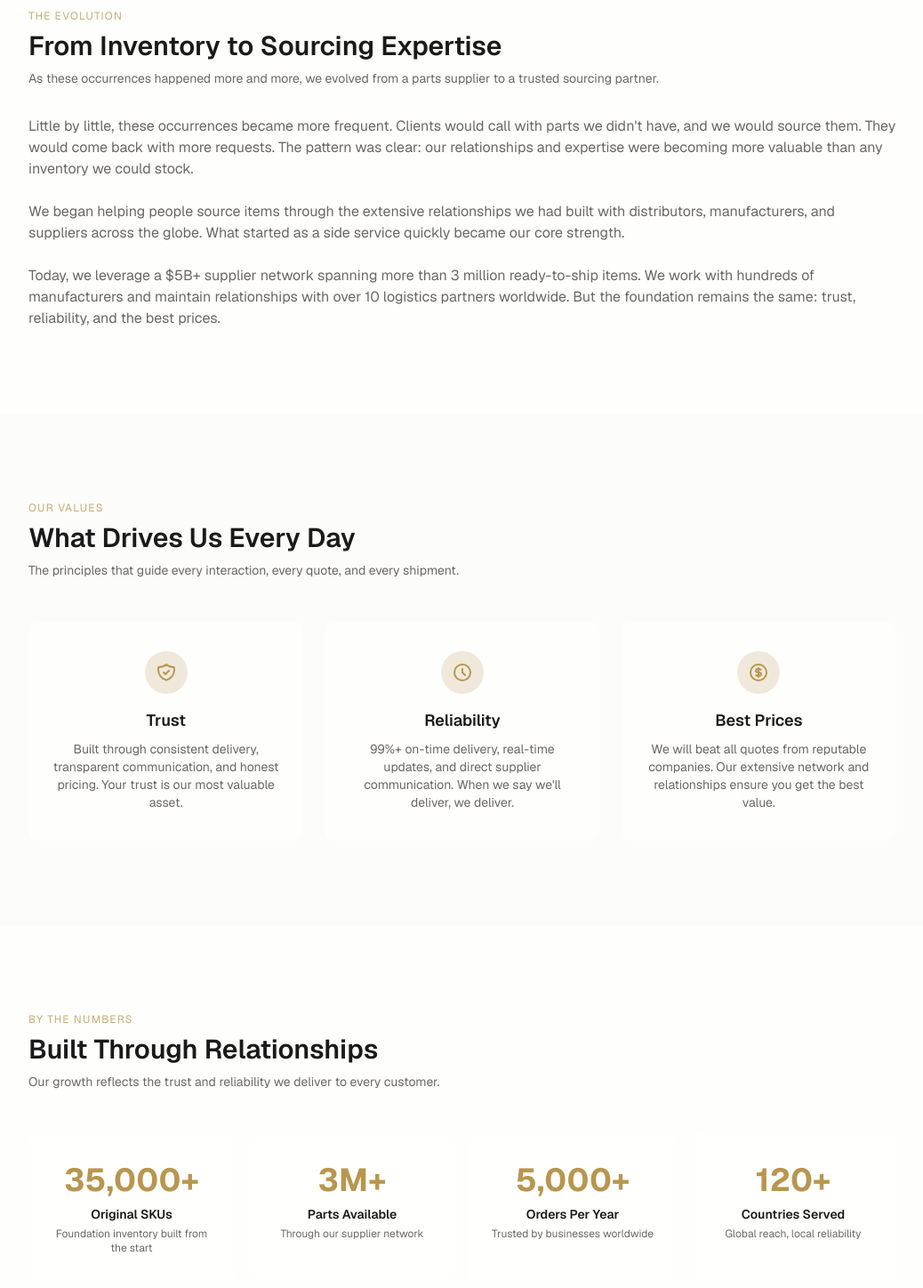
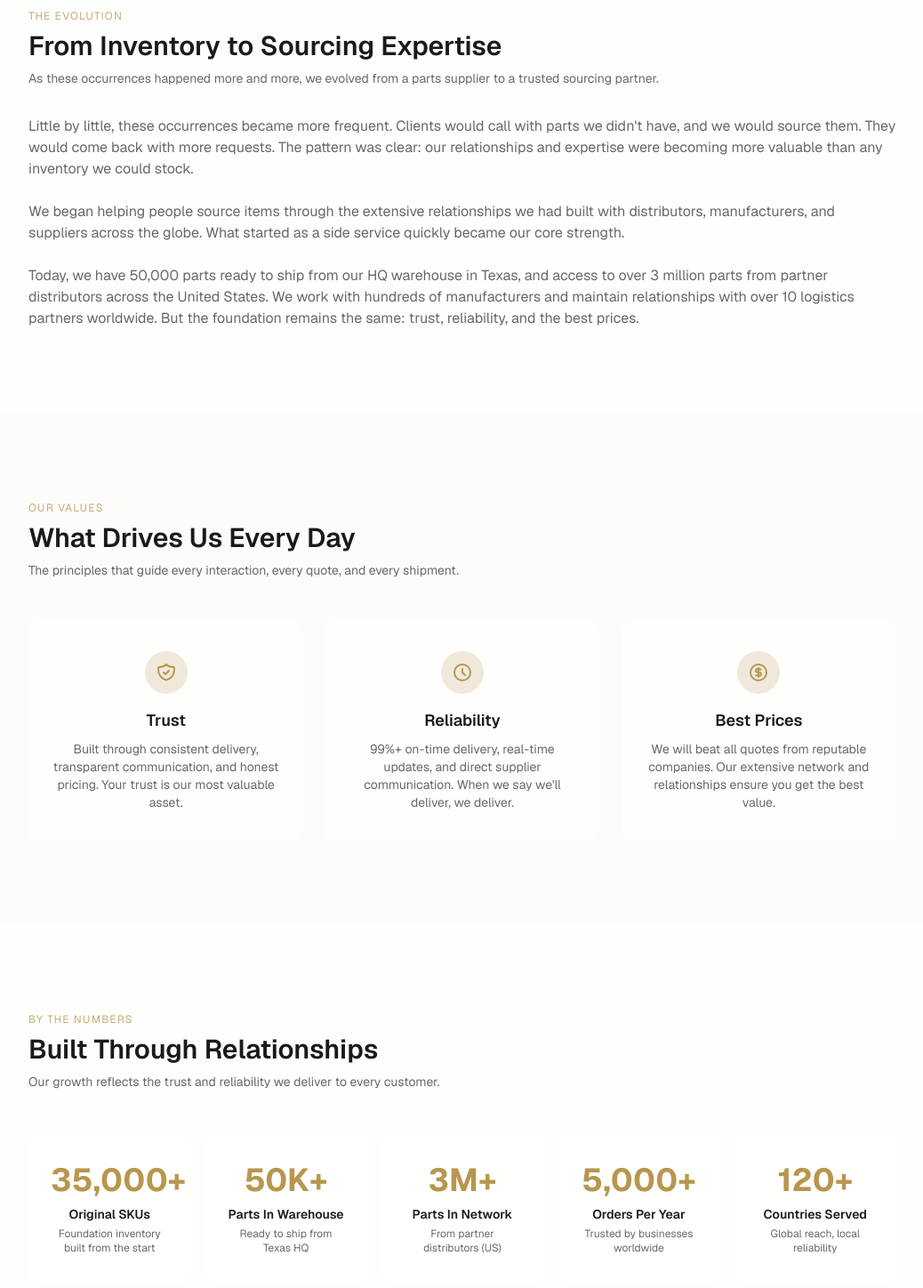
Before and after one commit to kunjtapiawala/kivindustrial, a Next.js app: page /about in a window 1280 px wide. Shown: the part 1558-3006 px from the top of the page at 89% size, without its empty margins (120-1158 px from the left). Built offline with nearby package versions, Linux system fonts and the light colour scheme.

Commit message:
Update inventory stats: 50K+ parts from Texas HQ warehouse, 3M+ from US partner distributors

```diff
--- a/src/app/about/page.tsx
+++ b/src/app/about/page.tsx
@@ -99,7 +99,7 @@ const AboutPage = () => {
                 </p>
 
                 <p>
-                  Today, we leverage a $5B+ supplier network spanning more than 3 million ready-to-ship items. We work with hundreds of manufacturers and maintain relationships with over 10 logistics partners worldwide. But the foundation remains the same: trust, reliability, and the best prices.
+                  Today, we have 50,000 parts ready to ship from our HQ warehouse in Texas, and access to over 3 million parts from partner distributors across the United States. We work with hundreds of manufacturers and maintain relationships with over 10 logistics partners worldwide. But the foundation remains the same: trust, reliability, and the best prices.
                 </p>
               </div>
             </div>
@@ -164,7 +164,7 @@ const AboutPage = () => {
               description="Our growth reflects the trust and reliability we deliver to every customer."
             />
 
-            <div className="mt-12 grid grid-cols-1 gap-4 sm:grid-cols-2 lg:grid-cols-4">
+            <div className="mt-12 grid grid-cols-1 gap-4 sm:grid-cols-2 lg:grid-cols-5">
               <div className="rounded-xl border border-white/10 bg-surface/60 px-6 py-8 text-center">
                 <div className="text-3xl font-bold text-accent sm:text-4xl">35,000+</div>
                 <div className="mt-2 text-sm font-semibold text-primary">Original SKUs</div>
@@ -172,9 +172,15 @@ const AboutPage = () => {
               </div>
 
               <div className="rounded-xl border border-white/10 bg-surface/60 px-6 py-8 text-center">
+                <div className="text-3xl font-bold text-accent sm:text-4xl">50K+</div>
+                <div className="mt-2 text-sm font-semibold text-primary">Parts In Warehouse</div>
+                <div className="mt-1 text-xs text-muted">Ready to ship from Texas HQ</div>
+              </div>
+
+              <div className="rounded-xl border border-white/10 bg-surface/60 px-6 py-8 text-center">
                 <div className="text-3xl font-bold text-accent sm:text-4xl">3M+</div>
-                <div className="mt-2 text-sm font-semibold text-primary">Parts Available</div>
-                <div className="mt-1 text-xs text-muted">Through our supplier network</div>
+                <div className="mt-2 text-sm font-semibold text-primary">Parts In Network</div>
+                <div className="mt-1 text-xs text-muted">From partner distributors (US)</div>
               </div>
 
               <div className="rounded-xl border border-white/10 bg-surface/60 px-6 py-8 text-center">
--- a/src/app/manufacturers/page.tsx
+++ b/src/app/manufacturers/page.tsx
@@ -24,7 +24,7 @@ const ManufacturersPage = () => {
           <SectionHeading
             eyebrow="Manufacturers"
             title="Trusted network, blind-ship ready"
-            description="These popular brands are just the beginning. We partner with hundreds of manufacturers and coordinate directly with them, backed by $5B+ in available inventory, 3M+ part numbers, and over 10 logistics partners to deliver faster and cheaper than the competition."
+            description="These popular brands are just the beginning. We partner with hundreds of manufacturers and coordinate directly with them. 50,000 parts ready to ship from our Texas HQ warehouse, plus over 3 million parts from partner distributors across the United States."
           />
           <ul className="mt-6 space-y-2 text-sm text-muted">
             <li>✔ Blind ship to your customer or job site with neutral paperwork.</li>
--- a/src/app/page.tsx
+++ b/src/app/page.tsx
@@ -28,7 +28,7 @@ const Home = () => {
               Source the industrial parts you need without the wait.
           </h1>
             <p className="text-base text-muted sm:max-w-xl">
-              KIV Industrial Parts connects you with a $5B+ supplier network spanning more than 3 million ready-to-ship items. Same-day or next-day fulfillment is the norm, and we keep lead times near zero for most requests.
+              KIV Industrial Parts offers 50,000 parts ready to ship from our HQ warehouse in Texas, plus over 3 million parts from partner distributors across the United States. Same-day or next-day fulfillment is the norm, and we keep lead times near zero for most requests.
             </p>
             <p className="rounded-xl border border-accent/30 bg-accent/10 px-4 py-3 text-sm text-primary sm:max-w-lg">
               Due to demand, we are currently accepting sourcing orders of $2,500 USD or greater. Need support on a smaller project? Reach out and we will queue you as capacity opens.
--- a/src/components/catalog-page-client.tsx
+++ b/src/components/catalog-page-client.tsx
@@ -109,7 +109,7 @@ const CatalogPageClient = () => {
           <SectionHeading
             eyebrow="Catalog"
             title="Every electrical, industrial, and automation part"
-            description="No-pressure sourcing, blind shipping, and easy payment backed by a $5B+ supplier network with 3M+ parts on hand and 10 logistics partners ready to move."
+            description="No-pressure sourcing, blind shipping, and easy payment. 50,000 parts ready to ship from our Texas HQ warehouse, plus over 3 million parts from partner distributors across the United States."
           />
           <p className="mt-6 text-sm text-muted">
             Need help picking the right item? Call <a href="tel:+14693168517" className="text-primary underline-offset-2 hover:underline">469-316-8517</a> or send a request - experts are available 24/7/365 with direct supplier lines to eliminate lead time.
--- a/src/components/trust-grid.tsx
+++ b/src/components/trust-grid.tsx
@@ -5,8 +5,8 @@ type TrustPoint = {
 
 const TRUST_POINTS: TrustPoint[] = [
   { label: "On-Time Fulfillment", value: "99%+" },
+  { label: "Parts In HQ Warehouse", value: "50K+" },
   { label: "Parts In Network", value: "3M+" },
-  { label: "Direct Supplier Inventory", value: "$5B+" },
 ];
 
 const TrustGrid = () => {
```
